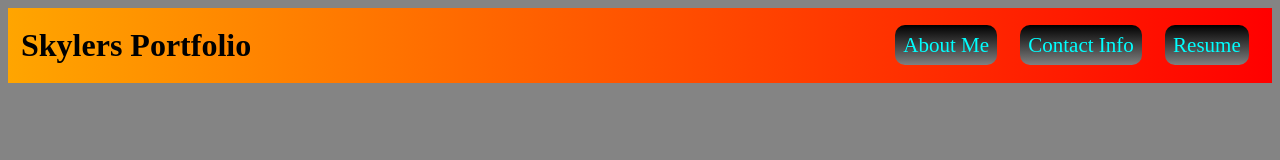
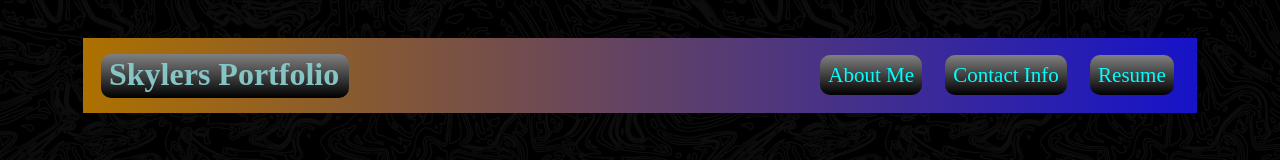
Before and after one commit to Ricochet227/Portfolio, a plain HTML site: page index.html in a window 1280 px wide. Drawn offline with Linux system fonts and the light colour scheme.

Commit message:
Added Background Image
Updated the Nav bar and added a background image

```diff
--- a/Assets/style.css
+++ b/Assets/style.css
@@ -1,11 +1,23 @@
 html{
-    background-color: #848484;
+    padding-left: 75px;
+    padding-right: 75px;
+    background-image: url(./tripleblack.jpg);
+    padding-top: 30px;
+    padding-bottom: 30px;
+    background-size: cover;
+    background-blend-mode: multiply;
+    background-color: white;
+
 }
 
 
 h1 {
+    margin-left: 18px;
+    color: #86c5c5;
+    background: linear-gradient(to top, black, grey);
     display: flex;
-    padding-left: 13px;
+    padding: 2px 10px 5px 8px;
+    border-radius: 10px;
     flex-direction: column;
     line-height: normal;
     }
@@ -14,7 +26,7 @@ header{
     display: flex;
     justify-content: space-between;
     align-items: center;
-    background: linear-gradient(to right,orange, red);
+    background: linear-gradient(to right,rgb(173 113 0), rgb(22 19 201));
     color:black;
     height: 75px;
 }
@@ -28,8 +40,7 @@ list-style: none;
 
 nav a {
     color: aqua;
-    background: linear-gradient(to top, gray, black);
-    border-color: black;
+    background: linear-gradient(to top, black, grey);
     border-radius: 10px;
     padding: 8px;
     font-size: 21px;
```
Also changed, not shown: index.html (+1 -0 lines), Assets/tripleblack.jpg (added).
